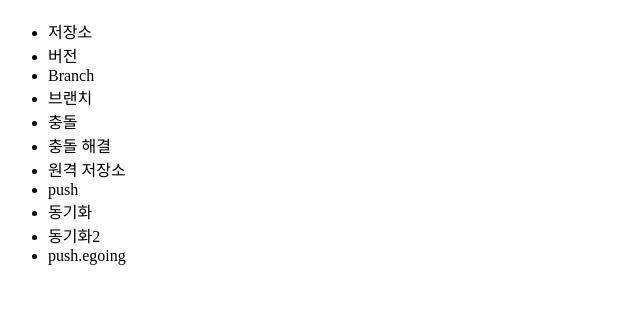
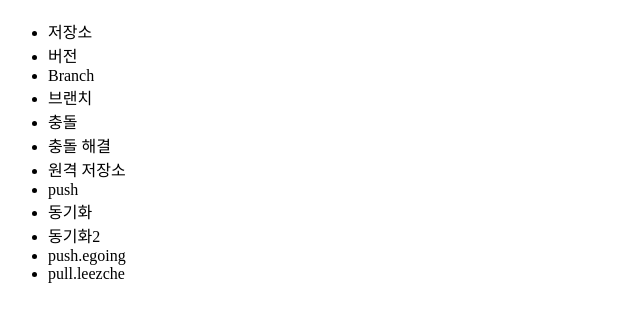
Before and after one commit to JunHyeong-An/opentutorials_git_jun, a plain HTML site: page index.html in a window 1280 px wide. Shown: the part 61-378 px from the top of the page, without its empty margins (0-640 px from the left). Drawn offline with Linux system fonts and the light colour scheme.

Commit message:
add pull.leezche

```diff
--- a/index.html
+++ b/index.html
@@ -22,6 +22,7 @@
         <li>동기화</li>
         <li>동기화2</li>
         <li>push.egoing</li>
+        <li>pull.leezche</li>
     </ul>
 </body>
 </html>
```
